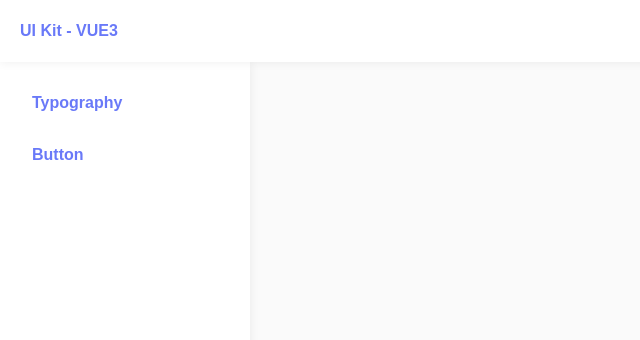
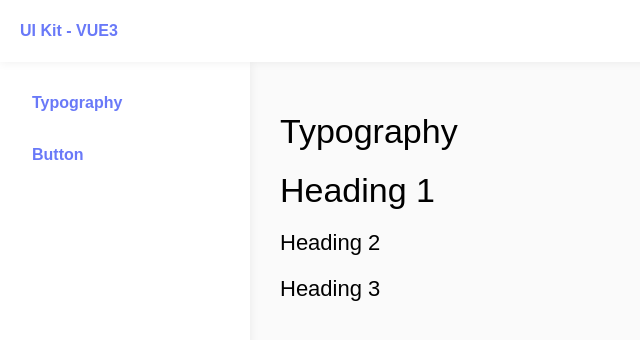
Before and after one commit to AndCheb/uikit-vue3, a Vue app: page /Typography in a window 1280 px wide. Shown: the top 340 px of the page, without its empty margins (0-640 px from the left). Built offline with nearby package versions, Linux system fonts and the light colour scheme.

Commit message:
add 'Button' and 'Typography' components

```diff
--- a/src/router/index.js
+++ b/src/router/index.js
@@ -1,5 +1,7 @@
 import { createRouter, createWebHistory} from 'vue-router';
 import Index from '@/views/Index.vue';
+import Button from '@/views/Button.vue';
+import Typography from '@/views/Typography.vue';
 
 const router = createRouter({
   history: createWebHistory(),
@@ -8,7 +10,17 @@ const router = createRouter({
       path: '/',
       name: 'Index',
       component: Index,
-    }
+    },
+    {
+      path: '/button',
+      name: 'Button',
+      component: Button,
+    },
+    {
+      path: '/Typography',
+      name: 'Typography',
+      component: Typography,
+    },
   ],
 });
 
--- /dev/null
+++ b/src/views/Button.vue
@@ -0,0 +1,3 @@
+<template>
+  <h1 class="heading-1">Button</h1>
+</template>
--- a/src/views/Index.vue
+++ b/src/views/Index.vue
@@ -1,3 +1,5 @@
 <script setup></script>
 
-<template>Welcome</template>
+<template>
+  <h1 class="heading-1">Welcome to UI Kit</h1>
+</template>
--- /dev/null
+++ b/src/views/Typography.vue
@@ -0,0 +1,28 @@
+<template>
+  <h1 class="heading-1">Typography</h1>
+  <h1 class="heading-1">Heading 1</h1>
+  <h2 class="heading-2">Heading 2</h2>
+  <h2 class="heading-3">Heading 3</h2>
+</template>
+
+<style lang="scss">
+.heading {
+  &-1 {
+    margin: 20px 0;
+    font-weight: 300;
+    font-size: 34px;
+  }
+
+  &-2 {
+    margin: 20px 0;
+    font-weight: 300;
+    font-size: 22px;
+  }
+
+  &-3 {
+    margin: 17px 0;
+    font-weight: 300;
+    font-size: 22px;
+  }
+}
+</style>
```
